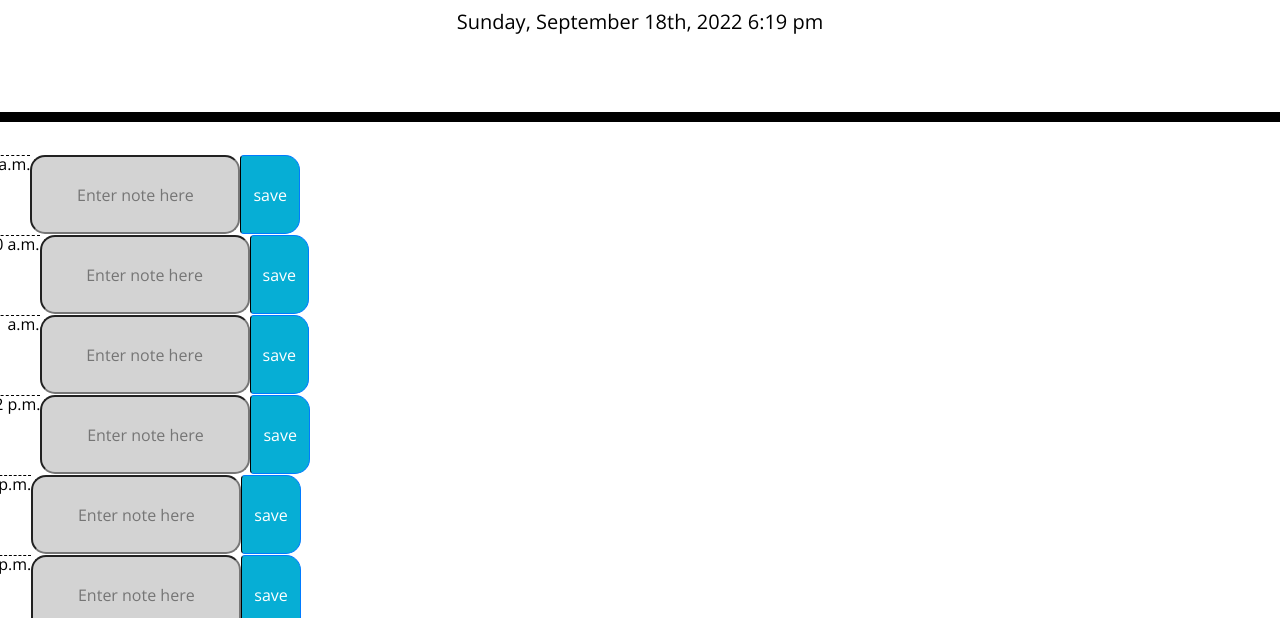
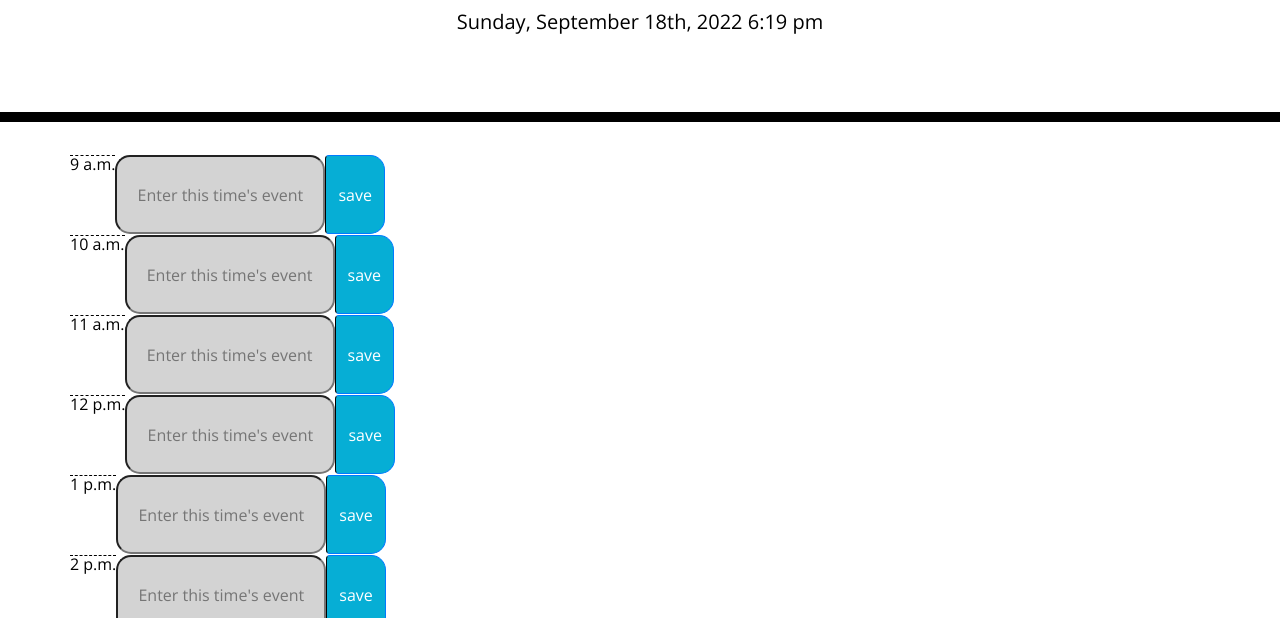
Before and after one commit to joshdelmonte/Shedge-Pledge, a plain HTML site: page index.html in a window 1280 px wide. Shown: the part 182-800 px from the top of the page. Drawn offline with nearby package versions, Linux system fonts and the light colour scheme.

Commit message:
Aligned numbers so they were visible and put calendaria div in the div before it

```diff
--- a/index.html
+++ b/index.html
@@ -30,8 +30,9 @@
     </header>
     <div class="container">
       <!-- Timeblocks go here -->
+      <div id="calendaria"></div>
     </div>
-    <div id="calendaria"></div>
+
 
     <script src="https://cdnjs.cloudflare.com/ajax/libs/jquery/3.2.1/jquery.min.js"></script>
     <script src="https://cdnjs.cloudflare.com/ajax/libs/moment.js/2.24.0/moment.min.js"></script>
--- a/script.js
+++ b/script.js
@@ -19,13 +19,12 @@ function shedgePledge() {
       }
 
       currentDay();
-      let row;
-      let timeCol;
+
 
       for (i = 0; i < workHours.length; i++) {
         let row = $("<div>").addClass("row");
         let timeCol = $("<text-area>").text(workHours[i]).addClass("hour");
-        let inputCol = $("<input>").attr("placeholder", "Enter note here").addClass("toDo-input time-block");
+        let inputCol = $("<input>").attr("placeholder", "Enter this time's event").addClass("toDo-input time-block");
         saveBtn = $("<button>").addClass("btn btn-primary saveBtn").text("save");
         $(row).append(timeCol).append(inputCol).append(saveBtn);
         $("#calendaria").append(row);
@@ -148,7 +147,7 @@ function shedgePledge() {
       let savedInput9 = (localStorage.getItem("toDo9"));
       toDoInput9.val(savedInput9);
 
-      // start if else statements to show past, present, future events
+      // show past, present, future events if else statements
 
       let now = new Date().getHours();
       if (now > 8) {
```
